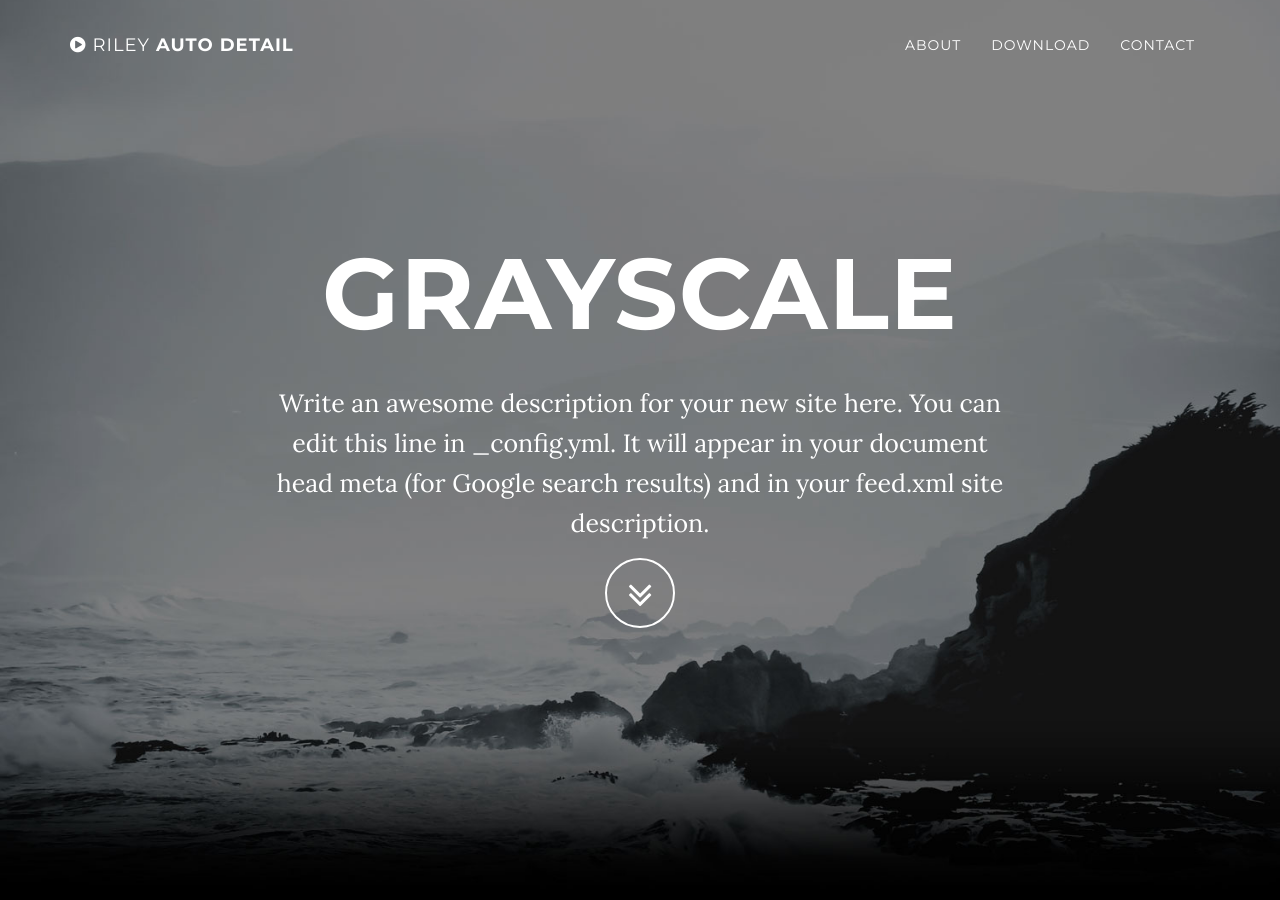
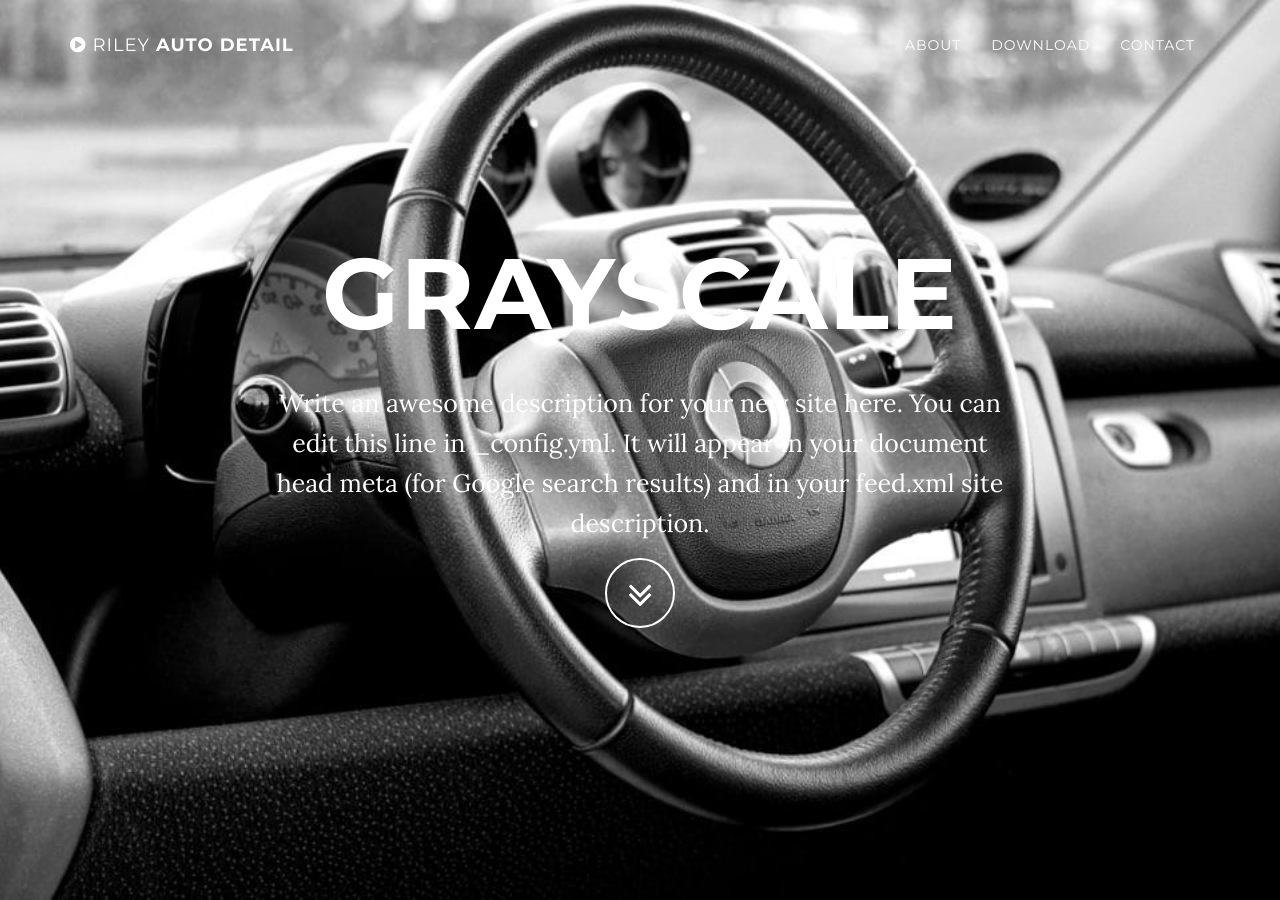
Before and after one commit to Silverado5300/RileyAuto, a Jekyll site: the page built from index.html, in a window 1280 px wide and 900 px high. Built offline with Jekyll 4.4.1, drawn with Linux system fonts in a browser that asks for light colours.

Commit message:
Update grayscale.css

```diff
--- a/_includes/css/grayscale.css
+++ b/_includes/css/grayscale.css
@@ -138,7 +138,7 @@ a:focus {
     padding: 100px 0;
     text-align: center;
     color: #fff;
-    background: url(/img/intro-bg.jpg) no-repeat bottom center scroll;
+    background: url(/img/dashboard.jpg) no-repeat bottom center scroll;
     background-color: {{ site.color.primary-dark }};
     -webkit-background-size: cover;
     -moz-background-size: cover;
@@ -256,7 +256,7 @@ a:focus {
     width: 100%;
     padding: 50px 0;
     color: #fff;
-    background: url(/img/dashboard.jpg) no-repeat center center scroll;
+    background: url(/img/intro-bg.jpg) no-repeat center center scroll;
     background-color: {{ site.color.primary-dark }};
     -webkit-background-size: cover;
     -moz-background-size: cover;
```
